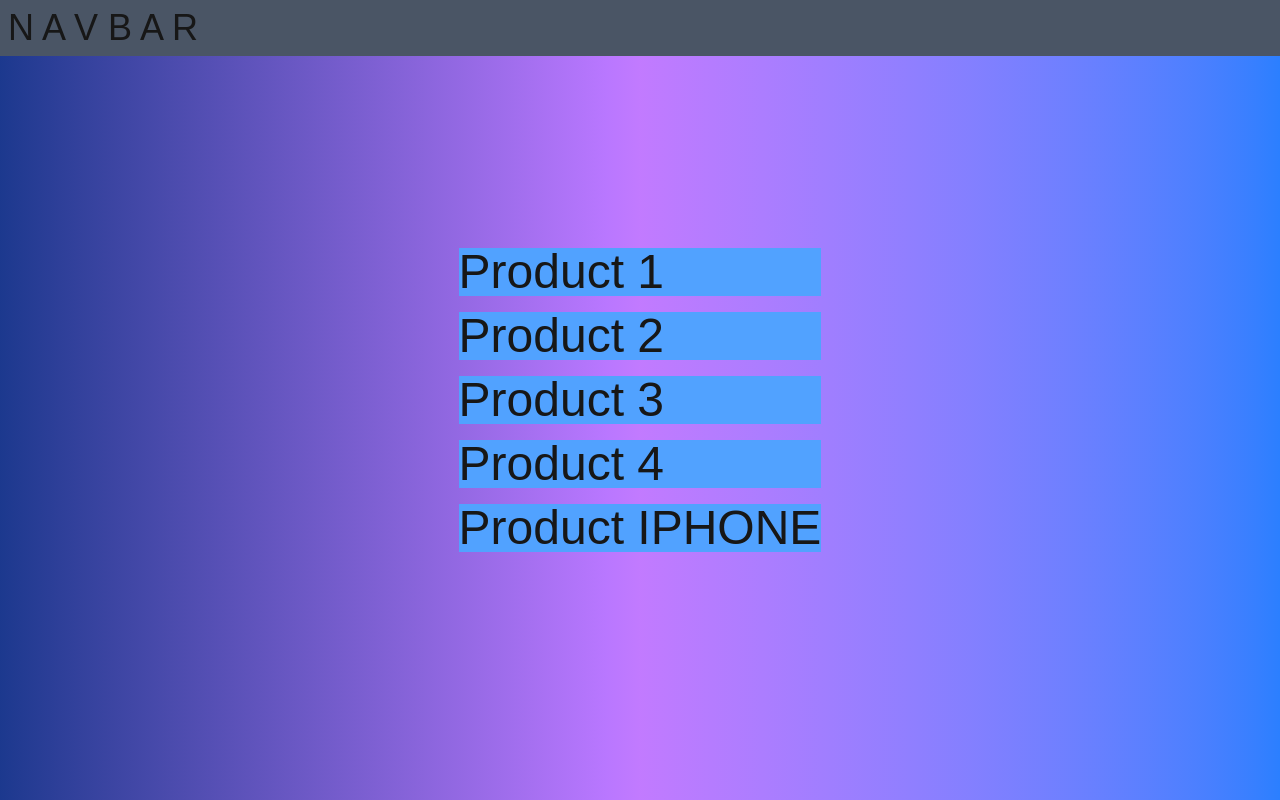
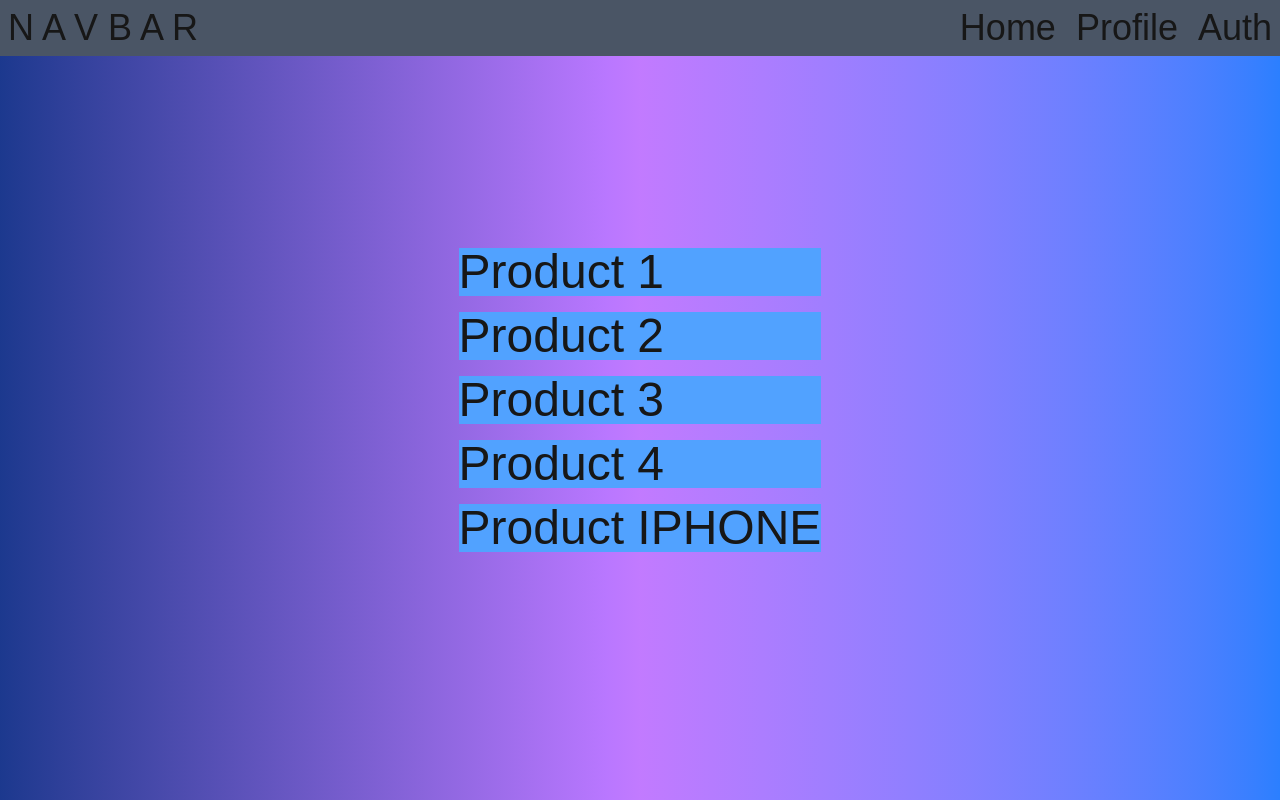
Before and after one commit to 17Swagat/Mulhite_LLM_Interface, a Next.js app: page /products in a window 1280 px wide. Built offline with nearby package versions, Linux system fonts and the light colour scheme.

Commit message:
Adding nav-links to the navbar

```diff
--- a/src/app/(main)/layout.tsx
+++ b/src/app/(main)/layout.tsx
@@ -35,8 +35,21 @@
       <body
         className={`${geistSans.variable} ${geistMono.variable} antialiased`}
       >
-        <nav className="fixed bg-gray-600 w-full p-2 text-4xl">
+        <nav className="fixed bg-gray-600 w-full p-2 text-4xl flex justify-between">
           <Link href="/">N A V B A R</Link>
+          <div>
+            <ul className="flex gap-5">
+              <li>
+                <Link href={'/'}>Home</Link>
+              </li>
+              <li>
+                <Link href={'/profile'}>Profile</Link>
+              </li>
+              <li>
+                <Link href={'/login'}>Auth</Link>
+              </li>
+            </ul>
+          </div>
         </nav>
         {children}
       </body>
--- a/src/app/(main)/products/page.tsx
+++ b/src/app/(main)/products/page.tsx
@@ -18,7 +18,8 @@
                 </h2>
             <h2 className="text-5xl bg-blue-400">
 
-                <Link href='/products/3' replace>
+                <Link href='/products/3'>
+                {/* // replace> */}
                 Product 3
                 </Link>
             </h2>
```
